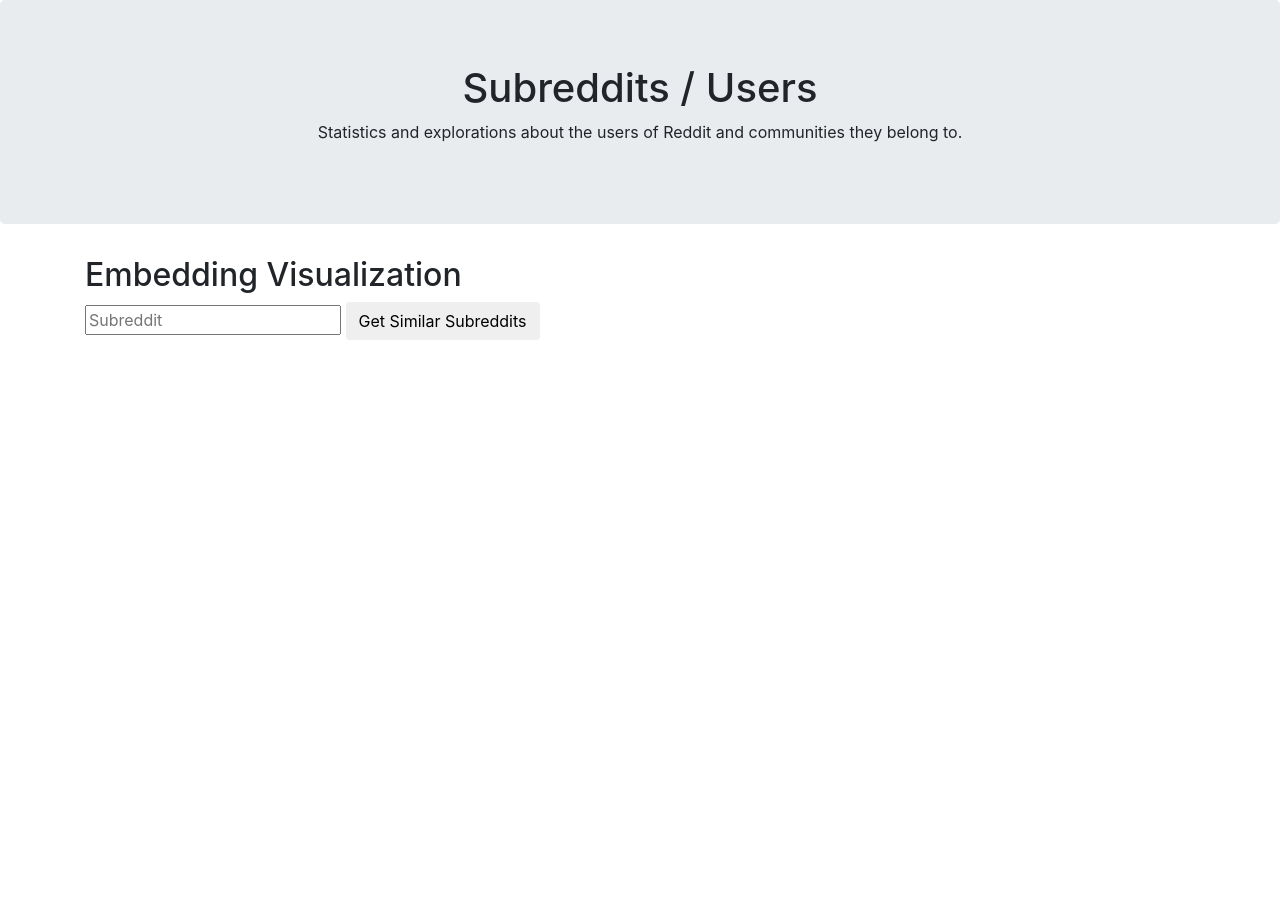
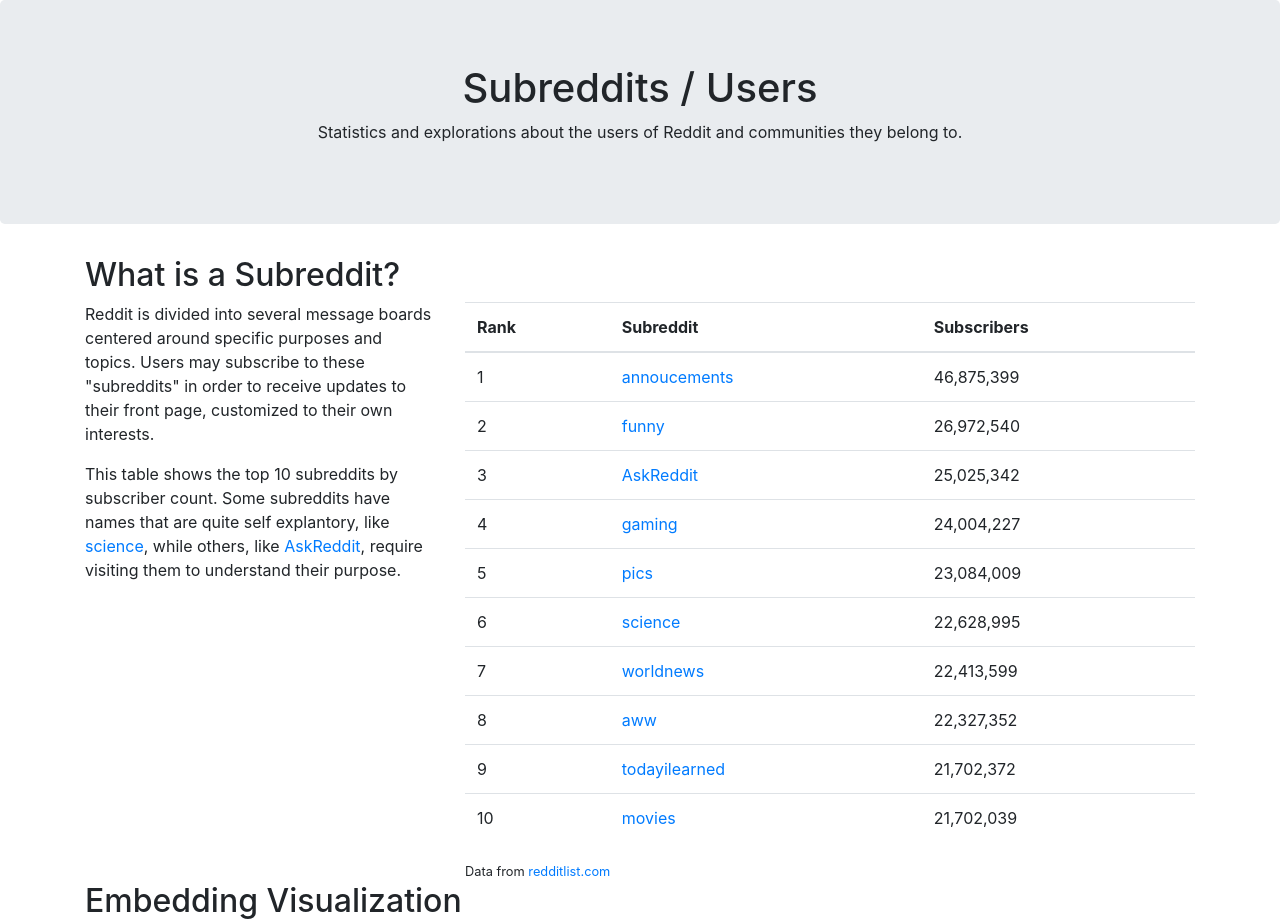
Before and after one commit to hougrammer/capstone, a Flask app: page /subreddits in a window 1280 px wide. Shown: the part 56-979 px from the top of the page. Run offline with Flask 2, Linux system fonts and the light colour scheme; data that the repository does not hold is empty; parts of the project's set-up code (start-up, migrations or seed data) failed here and were passed over; some libraries are stand-ins or nearby versions.

Commit message:
subreddit table

```diff
--- /dev/null
+++ b/website/app/static/subreddit_subscribers.js
@@ -0,0 +1,25 @@
+// TODO: make this actually request instead of serve static numbers
+
+let subreddits = [
+	{name: "annoucements", subscribers: 46875399},
+	{name: "funny", subscribers: 26972540},
+	{name: "AskReddit", subscribers: 25025342},
+	{name: "gaming", subscribers: 24004227},
+	{name: "pics", subscribers: 23084009},
+	{name: "science", subscribers: 22628995},
+	{name: "worldnews", subscribers: 22413599},
+	{name: "aww", subscribers: 22327352},
+	{name: "todayilearned", subscribers: 21702372},
+	{name: "movies", subscribers: 21702039},
+]
+$(() => {
+	subreddits.forEach((subreddit, i) => {
+		$("#subredditTable").append(
+			`<tr>
+        <td>${i+1}</td>
+        <td><a href="http://reddit.com/r/${subreddit.name}">${subreddit.name}</a></td>
+        <td>${subreddit.subscribers.toLocaleString()}</td>
+      </tr>`
+		);
+	});
+});
--- a/website/app/static/subreddit_visualization.js
+++ b/website/app/static/subreddit_visualization.js
@@ -1,6 +1,6 @@
-const margin = { top: 50, right: 100, bottom: 100, left: 50 };
-const height = 800;
-const width = 1000;
+const margin = { top: 50, right: 50, bottom: 50, left: 50 };
+const height = 600;
+const width = 800;
 const h = height - margin.top - margin.bottom;
 const w = width - margin.left - margin.right;
 const minRadius = 100;
@@ -21,13 +21,13 @@
   .domain([0, maxPercent]);
 
 // Main svg
-let svg = d3.select("#subredditVisualization")
+let svg0 = d3.select("#subredditVisualization")
   .append("svg")
   .attr("width", width)
-  .attr("height", height)
-  .append("g")
-  .attr("width", w)
-  .attr("height", h)
+  .attr("height", height);
+let svg = svg0.append("g")
+  // .attr("width", w)
+  // .attr("height", h)
   .attr('transform', 'translate(' + margin.left + ',' + margin.top + ')');
 
 // Status text
@@ -72,7 +72,7 @@
       .attr("cy", center.y);
 
     d3.timeout(() => {
-      selection.remove(); // Because else the lines appear on top of the root
+      // selection.remove(); // Because else the lines appear on top of the root
       getSimilarSubreddits(d.subreddit);
     }, 400);
   }
--- a/website/app/templates/base.html
+++ b/website/app/templates/base.html
@@ -7,6 +7,7 @@
   <title>Reddit Explorer</title>
   {% endif %}
   <link rel="stylesheet" href="https://maxcdn.bootstrapcdn.com/bootstrap/4.0.0/css/bootstrap.min.css">
+  <link rel="shortcut icon" href="{{ url_for('static', filename='imgs/favicon.ico') }}">
   <script src="https://ajax.googleapis.com/ajax/libs/jquery/3.4.1/jquery.min.js"></script>
   <script src="https://maxcdn.bootstrapcdn.com/bootstrap/3.4.0/js/bootstrap.min.js"></script>
   <script src="https://d3js.org/d3.v5.min.js"></script>
--- a/website/app/templates/index.html
+++ b/website/app/templates/index.html
@@ -1,6 +1,7 @@
 {% extends "base.html" %}
 
 {% block jumbotron %}
+  <img src="{{ url_for('static', filename='imgs/icon.png') }}">
   <h1>Reddit Explorer</h1>
   <p>Welcome to Reddit Explorer!  Click something below to get started.</p>
 {% endblock %}
--- a/website/app/templates/subreddits.html
+++ b/website/app/templates/subreddits.html
@@ -9,6 +9,36 @@
 
 
 <div class="container">
+  <h2>What is a Subreddit?</h2>
+  <div class="row">
+    <div class="col-lg-4">
+      <p>
+        Reddit is divided into several message boards centered around specific purposes and topics.
+        Users may subscribe to these "subreddits" in order to receive updates to their front page,
+        customized to their own interests.
+      </p>
+      <p>
+        This table shows the top 10 subreddits by subscriber count. Some subreddits have names
+        that are quite self explantory, like <a href="https://reddit.com/r/science">science</a>, while
+        others, like <a href="https:reddit.com/r/askreddit">AskReddit</a>, require visiting them to
+        understand their purpose.
+      </p>
+    </div>
+
+    <div class="col-lg-8">
+      <table class="table table-responsive-sm" id="subredditTable">
+        <thead>
+          <tr>
+            <th>Rank</th>
+            <th>Subreddit</th>
+            <th>Subscribers</th>
+          </tr>
+        </thead>
+      </table>
+      <small>Data from <a href="https://redditlist.com">redditlist.com</a></small>
+      <script src="{{ url_for('static', filename = 'subreddit_subscribers.js') }}"></script>
+    </div>
+  </div>
   <h2>Embedding Visualization</h2>
 
   <input id="subredditInput" type="text" onfocus="this.value=''" placeholder="Subreddit">
```
Also changed, not shown: website/app/static/imgs/favicon.ico (added), website/app/static/imgs/icon.png (added), 2 other files.
